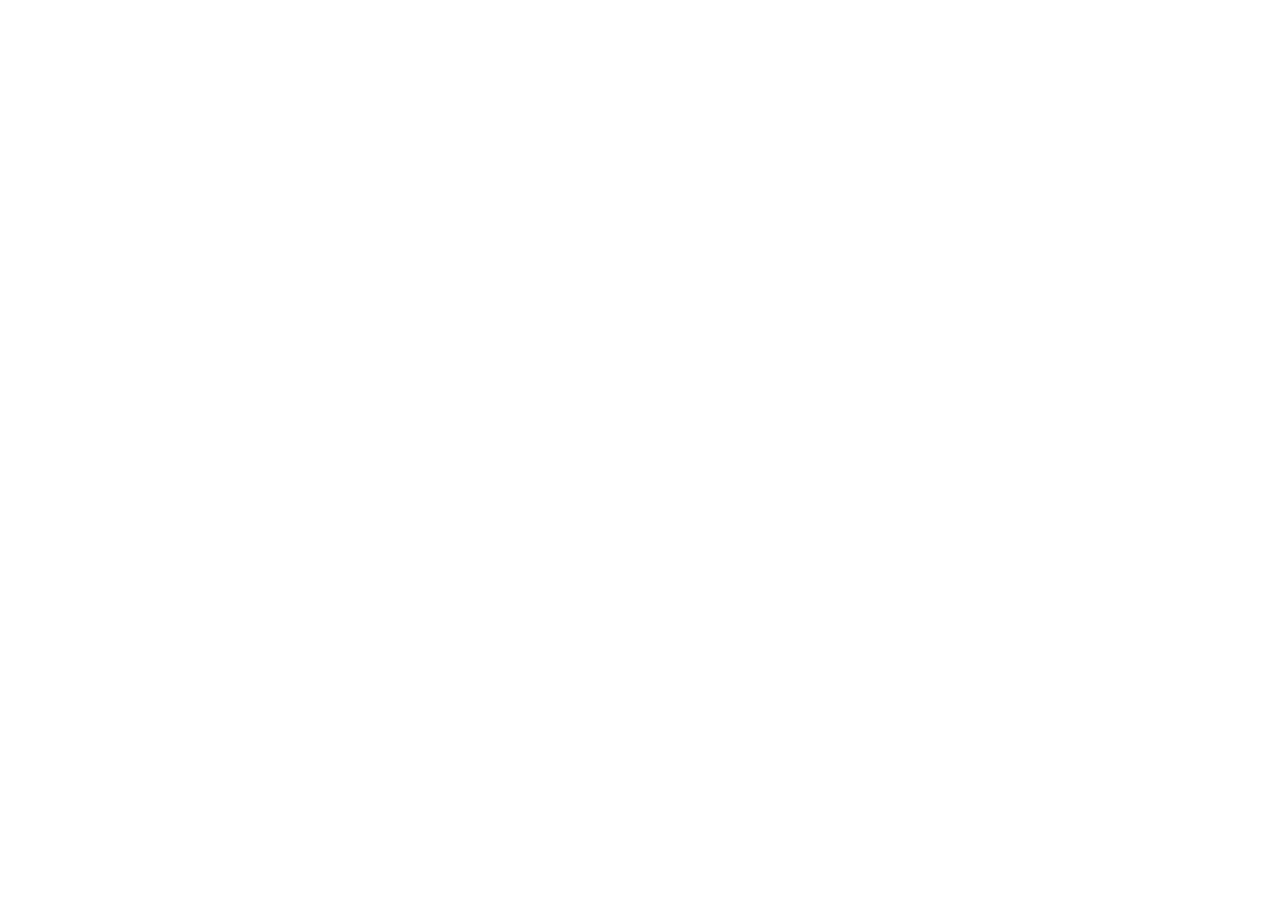
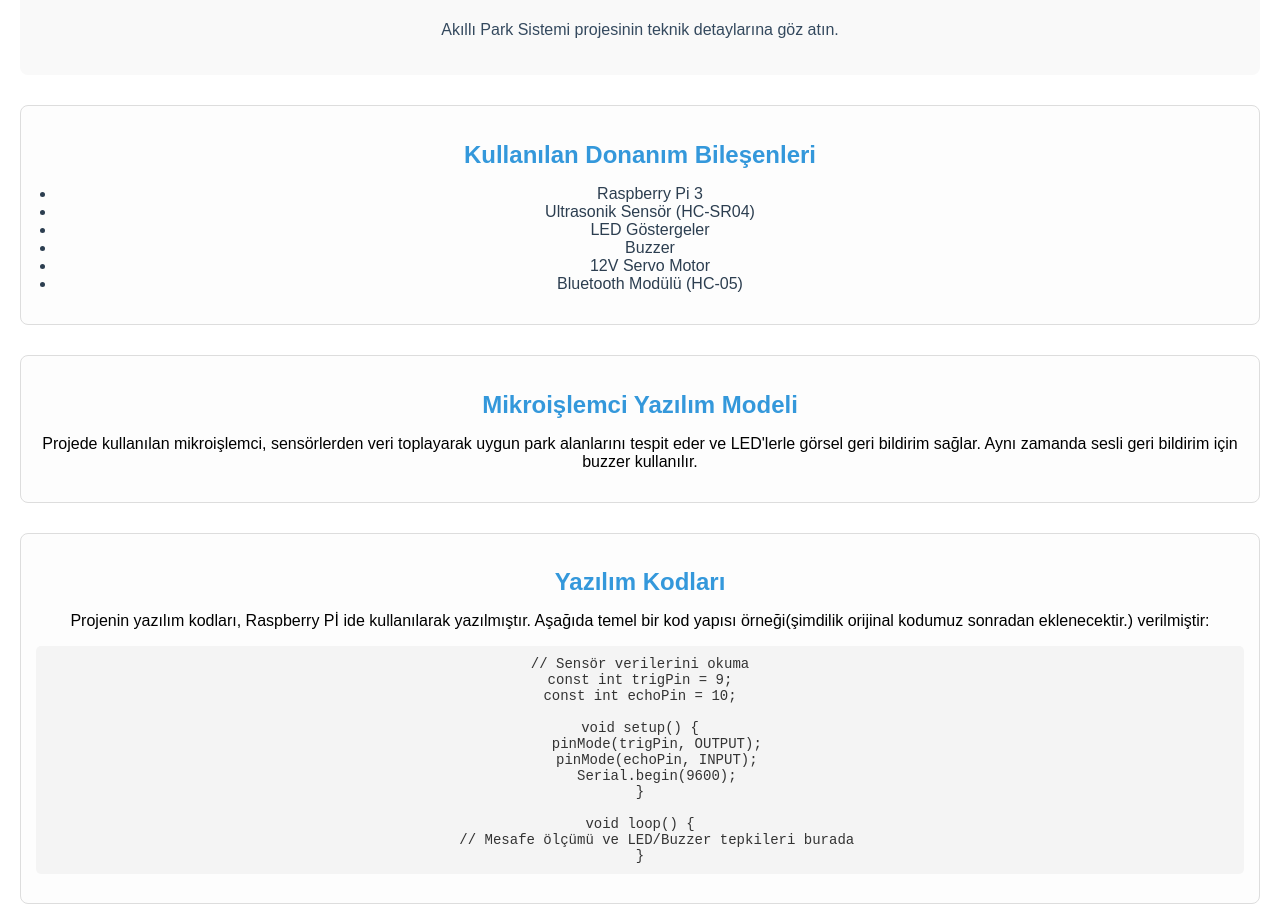
Before and after one commit to dmryrkhtc/smart-parking-system, a React (Create React App) app: page / in a window 1280 px wide. Shown: the part 636-1560 px from the top of the page. Before the commit the page ends 800 px from the top, so only its background shows below. Built offline with nearby package versions, Linux system fonts and the light colour scheme.

Commit message:
adding TechnicalDetails.jsx, TechnicalDetail.css and fixing App.js

```diff
--- a/src/App.js
+++ b/src/App.js
@@ -2,11 +2,13 @@
 import React from 'react';
 import './App.css';
 import Home from './components/Home'; // Home bileşenini import ettik
+import TechnicalDetails from './components/TechnicalDetails';
 
 function App() {
   return (
     <div className="App">
       <Home /> {/* Ana sayfayı render ediyoruz */}
+      <TechnicalDetails/>
     </div>
   );
 }
--- /dev/null
+++ b/src/components/TechnicalDetails.css
@@ -0,0 +1,55 @@
+/* TechnicalDetails.css */
+.technical-details-container {
+    font-family: Arial, sans-serif;
+    padding: 20px;
+}
+
+.technical-details-header {
+    text-align: center;
+    background-color: #f9f9f9;
+    padding: 20px;
+    border-radius: 8px;
+    margin-bottom: 20px;
+}
+
+.technical-details-header h1 {
+    color: #2c3e50;
+}
+
+.technical-details-header p {
+    font-size: 16px;
+    color: #34495e;
+}
+
+.hardware-section, .software-section, .code-section {
+    margin-top: 30px;
+    padding: 15px;
+    border: 1px solid #ddd;
+    border-radius: 8px;
+    background-color: #fdfdfd;
+}
+
+h2 {
+    color: #3498db;
+    margin-bottom: 10px;
+}
+
+ul {
+    list-style-type: disc;
+    padding-left: 20px;
+}
+
+ul li {
+    font-size: 16px;
+    color: #2c3e50;
+}
+
+pre {
+    background-color: #f4f4f4;
+    padding: 10px;
+    border-radius: 5px;
+    font-size: 14px;
+    font-family: monospace;
+    color: #333;
+    overflow-x: auto;
+}
--- /dev/null
+++ b/src/components/TechnicalDetails.jsx
@@ -0,0 +1,58 @@
+// TechnicalDetails.jsx
+import React from 'react';
+import './TechnicalDetails.css'; // CSS dosyasını import ediyoruz
+
+const TechnicalDetails = () => {
+    return (
+        <div className="technical-details-container">
+            <header className="technical-details-header">
+                <h1>Teknik Detaylar</h1>
+                <p>Akıllı Park Sistemi projesinin teknik detaylarına göz atın.</p>
+            </header>
+
+            <section className="hardware-section">
+                <h2>Kullanılan Donanım Bileşenleri</h2>
+                <ul>
+                    <li>Raspberry Pi 3</li>
+                    <li>Ultrasonik Sensör (HC-SR04)</li>
+                    <li>LED Göstergeler</li>
+                    <li>Buzzer</li>
+                    <li>12V Servo Motor</li>
+                    <li>Bluetooth Modülü (HC-05)</li>
+                </ul>
+            </section>
+
+            <section className="software-section">
+                <h2>Mikroişlemci Yazılım Modeli</h2>
+                <p>
+                    Projede kullanılan mikroişlemci, sensörlerden veri toplayarak uygun park alanlarını tespit eder ve LED'lerle görsel geri bildirim sağlar.
+                    Aynı zamanda sesli geri bildirim için buzzer kullanılır.
+                </p>
+            </section>
+
+            <section className="code-section">
+                <h2>Yazılım Kodları</h2>
+                <p>
+                    Projenin yazılım kodları, Raspberry Pİ ide kullanılarak yazılmıştır. Aşağıda temel bir kod yapısı örneği(şimdilik orijinal kodumuz sonradan eklenecektir.) verilmiştir:
+                </p>
+                <pre>
+                    {`// Sensör verilerini okuma
+const int trigPin = 9;
+const int echoPin = 10;
+
+void setup() {
+    pinMode(trigPin, OUTPUT);
+    pinMode(echoPin, INPUT);
+    Serial.begin(9600);
+}
+
+void loop() {
+    // Mesafe ölçümü ve LED/Buzzer tepkileri burada
+}`}
+                </pre>
+            </section>
+        </div>
+    );
+};
+
+export default TechnicalDetails;
```
